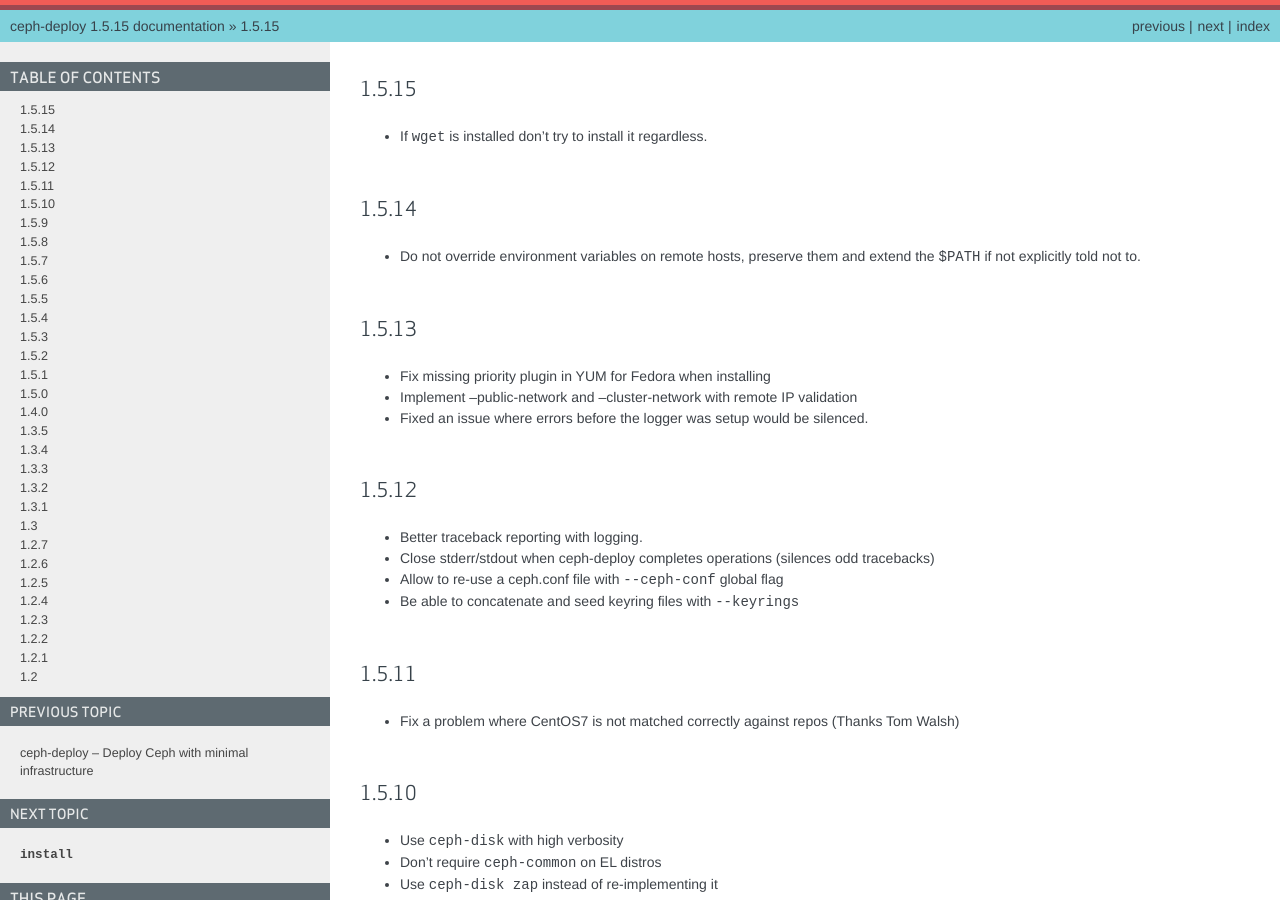
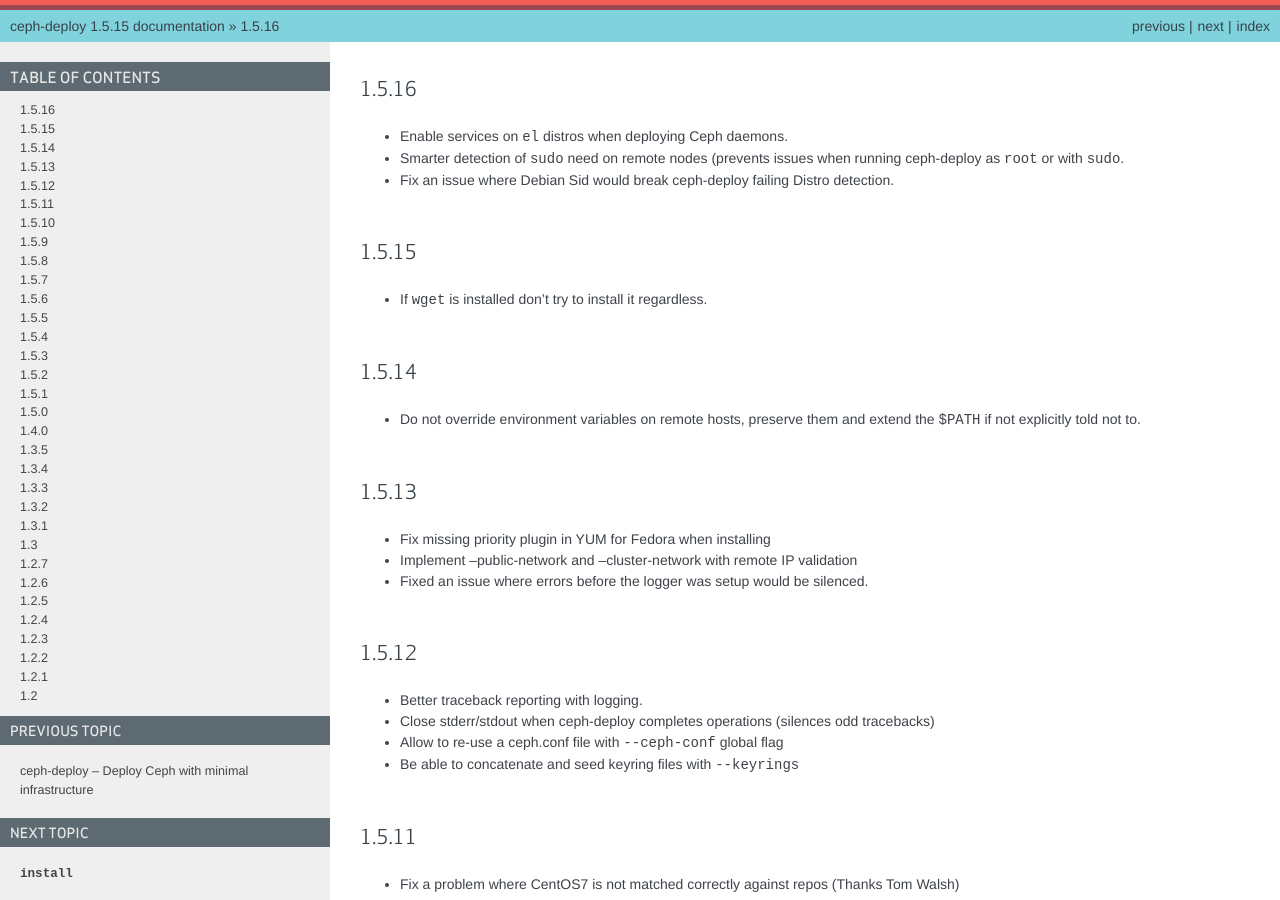
Before and after one commit to ceph/ceph-deploy, a Sphinx documentation site: the page built from docs/source/changelog.rst, in a window 1280 px wide and 900 px high. Built offline with Sphinx 7.4.7, drawn with Linux system fonts in a browser that asks for light colours.

Commit message:
bump the changelog
Signed-off-by: Alfredo Deza <alfredo.deza@inktank.com>

```diff
--- a/docs/source/changelog.rst
+++ b/docs/source/changelog.rst
@@ -1,3 +1,11 @@
+1.5.16
+------
+* Enable services on ``el`` distros when deploying Ceph daemons.
+* Smarter detection of ``sudo`` need on remote nodes (prevents issues when
+  running ceph-deploy as ``root`` or with ``sudo``.
+* Fix an issue where Debian Sid would break ceph-deploy failing Distro
+  detection.
+
 1.5.15
 ------
 * If ``wget`` is installed don't try to install it regardless.
```
